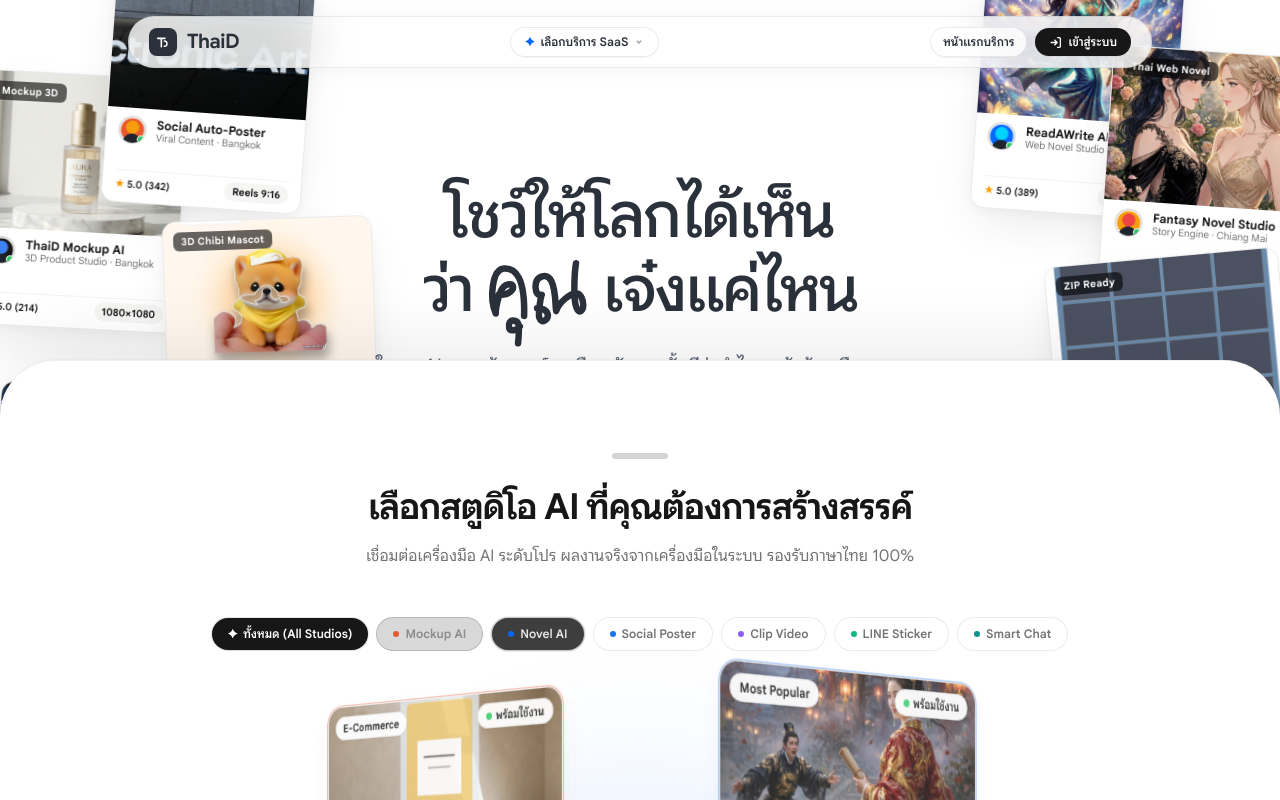
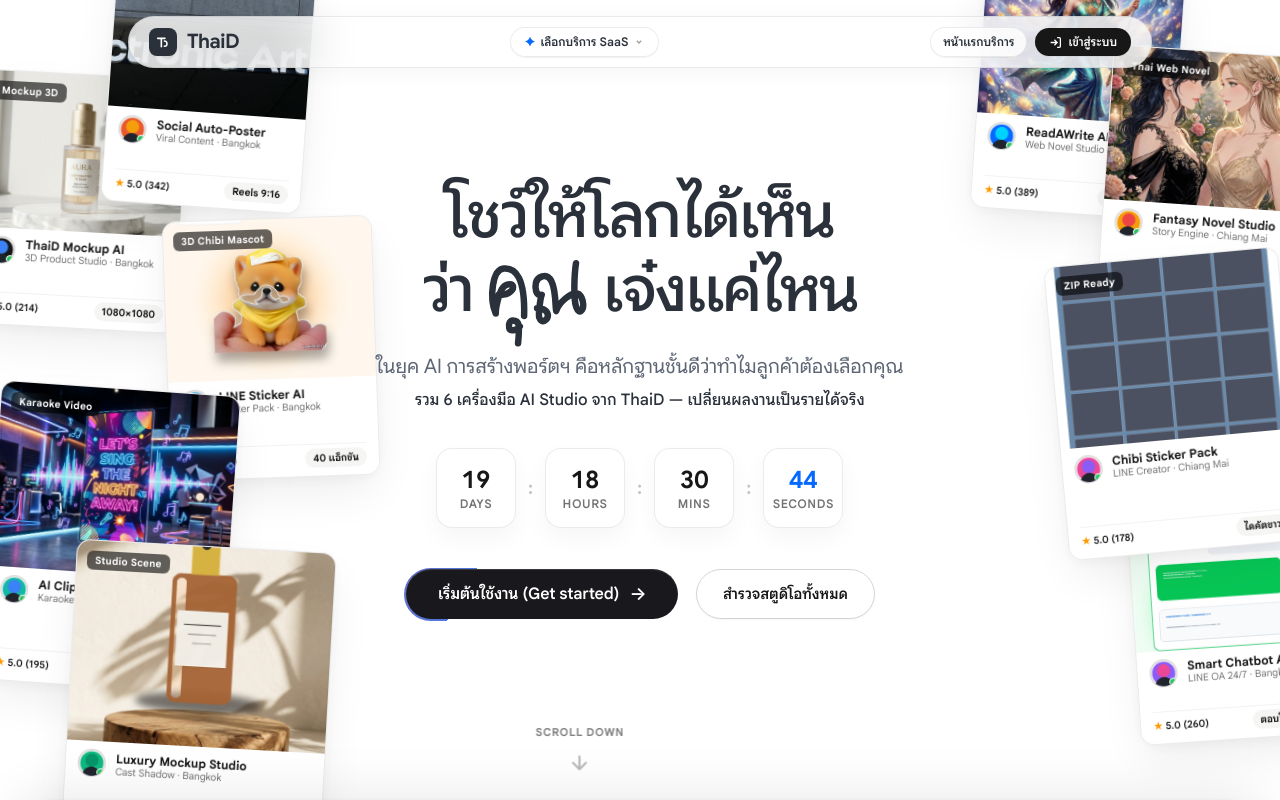
Before and after one commit to iamjotaki/thaid-online, a Next.js app: page / in a window 1280 px wide. Shown: the top 800 px of the page. Built offline with nearby package versions, Linux system fonts and the light colour scheme; a web font is replaced by a local one.

Commit message:
fix(layout): remove negative sheet margins so hero is 100% full screen on load without half-page cut

```diff
--- a/app/globals.css
+++ b/app/globals.css
@@ -110,14 +110,13 @@ html, body {
 /* ======================================================== */
 
 .hero-track {
-  min-height: 120vh;
+  min-height: 100vh;
   position: relative;
   background: #ffffff;
 }
 
 .hero-sticky {
-  position: sticky;
-  top: 0;
+  position: relative;
   height: 100vh;
   min-height: 680px;
   display: flex;
@@ -199,11 +198,11 @@ html, body {
   background: #ffffff;
   border-top-left-radius: 40px;
   border-top-right-radius: 40px;
-  box-shadow: 0 -30px 70px -15px rgba(0, 0, 0, 0.08), 0 -1px 3px rgba(0, 0, 0, 0.04);
+  box-shadow: 0 -20px 50px -10px rgba(0, 0, 0, 0.08), 0 -1px 3px rgba(0, 0, 0, 0.04);
   border-top: 1px solid rgba(0, 0, 0, 0.06);
-  margin-top: -30vh;
+  margin-top: 0;
   padding-top: 40px;
-  scroll-margin-top: 80px;
+  scroll-margin-top: 70px;
   transition: transform 0.25s ease-out;
 }
 
@@ -211,8 +210,8 @@ html, body {
   .services-sheet-stage {
     border-top-left-radius: 56px;
     border-top-right-radius: 56px;
-    margin-top: -75vh;
-    padding-top: 84px;
+    margin-top: 0;
+    padding-top: 60px;
   }
 }
 
--- a/app/page.tsx
+++ b/app/page.tsx
@@ -193,7 +193,7 @@ export default function HomePage() {
     };
 
     const handleWheel = (e: WheelEvent) => {
-      if (!isSnapping && window.scrollY < 200 && e.deltaY > 8) {
+      if (!isSnapping && window.scrollY < 80 && e.deltaY > 15) {
         snapToPage2();
       }
     };
@@ -206,7 +206,7 @@ export default function HomePage() {
       if (isSnapping) return;
       const currentY = e.touches[0].clientY;
       const diff = touchStartY - currentY;
-      if (window.scrollY < 160 && diff > 20) {
+      if (window.scrollY < 60 && diff > 25) {
         snapToPage2();
       }
     };
@@ -244,17 +244,12 @@ export default function HomePage() {
       if (!ticking) {
         requestAnimationFrame(() => {
           if (trackRef.current && heroRef.current) {
-            const rect = trackRef.current.getBoundingClientRect();
-            const trackScrollable = trackRef.current.offsetHeight - window.innerHeight;
+            const scroll = window.scrollY;
+            const threshold = Math.max(1, window.innerHeight * 0.75);
+            const progress = Math.min(1, Math.max(0, scroll / threshold));
 
-            // Calculate scroll ratio through the 200vh track
-            const currentScroll = -rect.top;
-            const progress = Math.min(1, Math.max(0, currentScroll / Math.max(1, trackScrollable)));
-
-            // Studio motion curves: scatter completes within first 75% of track scroll
-            const scatterFactor = Math.min(1, progress / 0.55);
-            const opacity = Math.max(0, 1 - scatterFactor);
-            const scatter = scatterFactor;
+            const scatter = progress;
+            const opacity = Math.max(0, 1 - progress);
 
             heroRef.current.style.setProperty("--exit-opacity", opacity.toFixed(4));
             heroRef.current.style.setProperty("--exit-scatter", scatter.toFixed(4));
```
